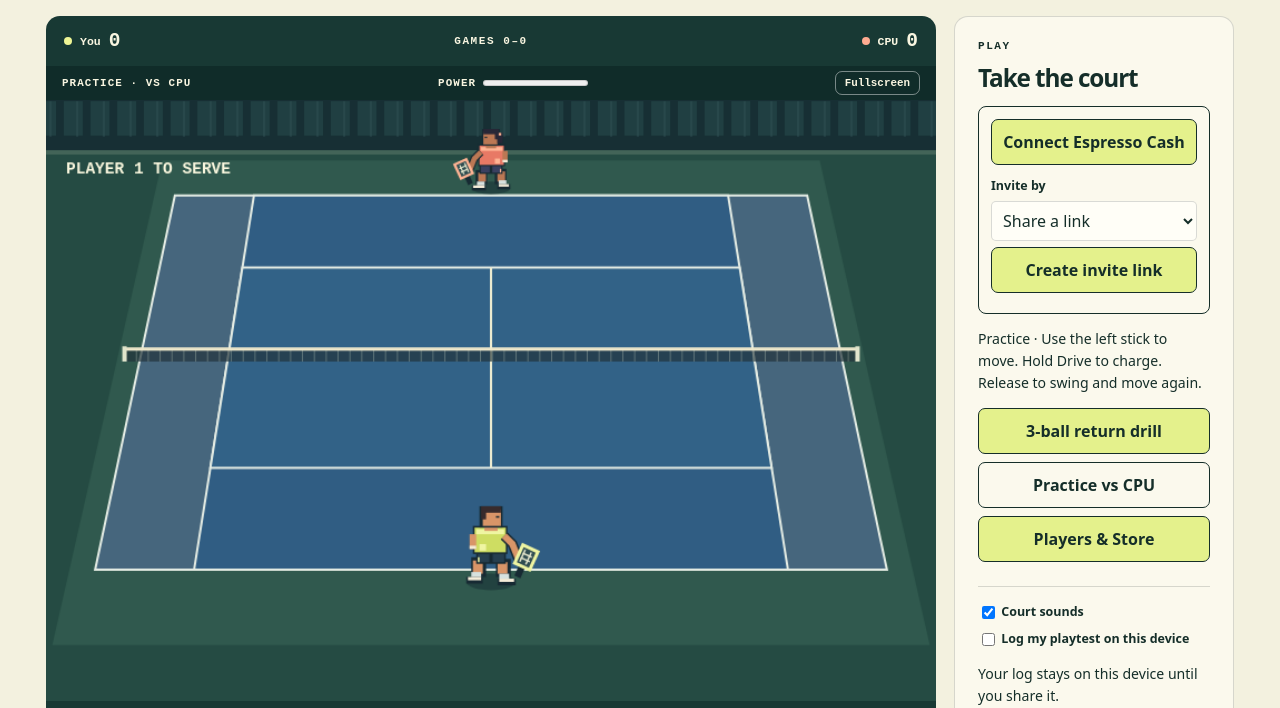
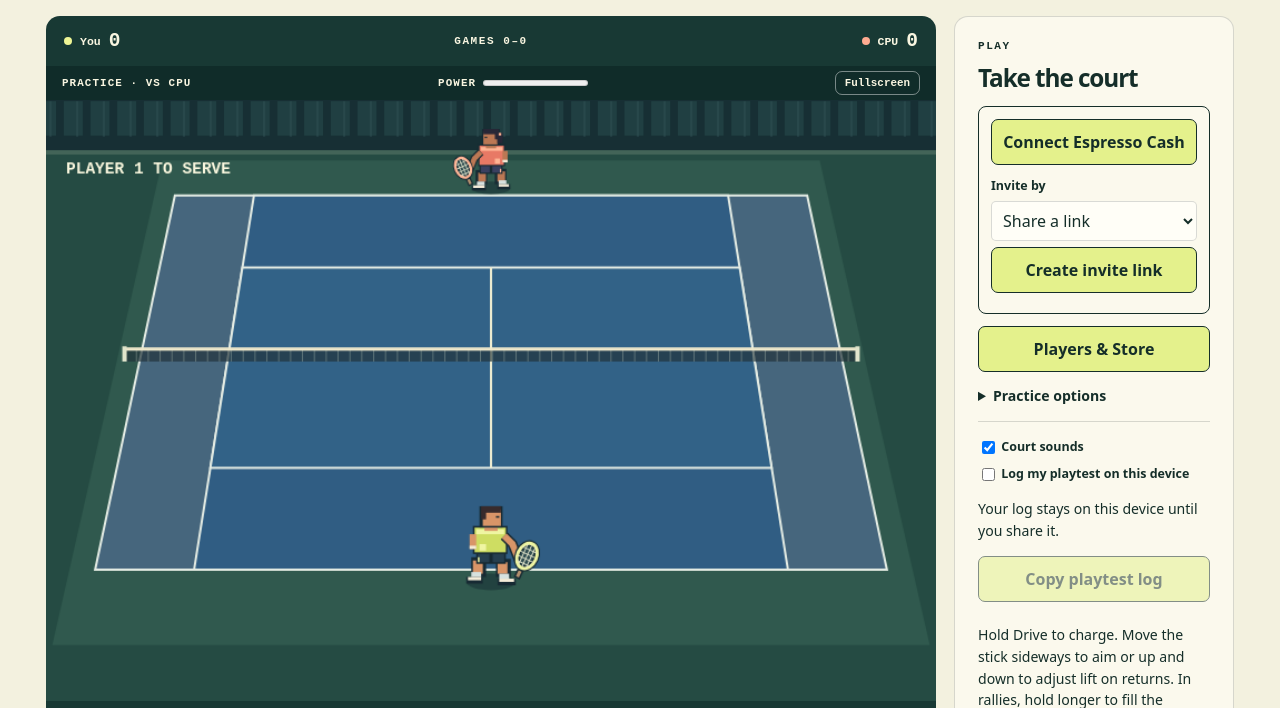
Before and after one commit to romeo4934/jimmy, a plain HTML site: page index.html in a window 1280 px wide. Shown: the part 72-780 px from the top of the page. Drawn offline with Linux system fonts and the light colour scheme.

Commit message:
Simplify practice controls and round racket frames

```diff
--- a/app.js
+++ b/app.js
@@ -1,6 +1,6 @@
 import { setupEspresso } from './espresso.js?v=roster';
 import { cpuInput, drivePreview, maxRallyPower, newMatch, step } from './tennis.js?v=timing-flow';
-import { drawPlayerPreview, makeRenderer } from './render.js?v=roster';
+import { drawPlayerPreview, makeRenderer } from './render.js?v=oval-rackets';
 import { roster, setupStore } from './store.js?v=roster';
 
 import { connectionLog, courtSound, playLog } from './feedback.js?v=rooms-diagnostics';
@@ -10,6 +10,8 @@ const court = byId('court');
 const game = byId('game');
 const courtMode = byId('court-mode');
 const espressoPanel = byId('espresso-invite');
+const practiceOptions = byId('practice-options');
+const practiceButton = byId('practice');
 const fullscreen = byId('fullscreen');
 const stick = byId('move-stick');
 const render = makeRenderer(court);
@@ -200,7 +202,9 @@ function lobby(message) {
   espressoPanel.hidden = false;
   byId('open-store').hidden = false;
   byId('reset').hidden = !espressoLobby.isInvitePage;
-  byId('practice').hidden = byId('drill').hidden = false;
+  practiceOptions.hidden = false;
+  practiceOptions.open = false;
+  practiceButton.textContent = 'Play vs CPU';
   byId('score').hidden = true;
   byId('drill-progress').hidden = true;
   byId('status').textContent = message || (espressoLobby.isInvitePage ? '' : 'Start a practice match or invite a friend to play online.');
@@ -218,6 +222,7 @@ function enter(message, focus = true, drill = false) {
   localShot = remoteShot = null;
   sentInput = undefined;
   byId('status').textContent = message;
+  practiceButton.textContent = !peer && !drill ? 'Restart practice' : 'Play vs CPU';
   const opponent = peer ? opponentName : 'CPU';
   byId('p1-name').textContent = view === 0 ? 'You' : opponent;
   byId('p2-name').textContent = view === 1 ? 'You' : opponent;
@@ -233,7 +238,7 @@ function showSession(message) {
   byId('score').hidden = true;
   byId('drill-progress').hidden = true;
   byId('status').textContent = message;
-  byId('practice').hidden = byId('drill').hidden = true;
+  practiceOptions.hidden = true;
   byId('reset').hidden = false;
 }
 
@@ -331,10 +336,13 @@ function createPeer(index) {
   return connection;
 }
 
-byId('practice').onclick = () => {
-  enter('Practice · Use the left stick to move. Hold Drive to charge. Release to swing and move again.', true);
+practiceButton.onclick = () => {
+  practiceOptions.open = false;
+  enter('');
+  game.scrollIntoView({ block: 'start' });
 };
 byId('drill').onclick = () => {
+  practiceOptions.open = false;
   if (byId('sound-enabled').checked) audio.unlock();
   enter('Return drill · Read the bounce marker, hold Drive, then release near contact.', true, true);
   game.scrollIntoView({ block: 'start' });
@@ -500,7 +508,7 @@ function start() {
     }
     return;
   }
-  enter('Practice · Use the left stick to move. Hold Drive to charge. Release to swing and move again.', false);
+  enter('', false);
 }
 start();
 if (espressoLobby.isInvitePage) void espressoLobby.joinAccepted();
--- a/index.html
+++ b/index.html
@@ -5,7 +5,7 @@
 <meta name="viewport" content="width=device-width, initial-scale=1, viewport-fit=cover">
 <meta name="description" content="A retro, two-player browser tennis game.">
 <title>Baseline Club</title>
-<link rel="stylesheet" href="./style.css?v=store">
+<link rel="stylesheet" href="./style.css?v=practice-options">
 </head>
 <body>
 <main>
@@ -55,9 +55,12 @@
 </section>
 <p id="status" role="status">Start a practice match or invite a friend to play online.</p>
 <button id="reset" hidden>Back to lobby</button>
-<button id="drill">3-ball return drill</button>
-<button id="practice">Practice vs CPU</button>
 <button id="open-store" type="button">Players &amp; Store</button>
+<details id="practice-options" class="practice-options">
+<summary>Practice options</summary>
+<button id="practice" type="button">Play vs CPU</button>
+<button id="drill" type="button">3-ball return drill</button>
+</details>
 <hr>
 <div class="playtest-controls">
 <label><input id="sound-enabled" type="checkbox" checked> Court sounds</label>
@@ -92,6 +95,6 @@
   }
 </script>
 <script defer src="https://connect.espressocash.com/sdk.js?v=goodies"></script>
-<script type="module" src="./app.js?v=store"></script>
+<script type="module" src="./app.js?v=practice-options"></script>
 </body>
 </html>
--- a/render.js
+++ b/render.js
@@ -63,13 +63,23 @@ function drawAthlete(ctx, player, stride, raised, followThrough, direction) {
   ctx.stroke();
   ctx.translate(racketX, racketY);
   ctx.rotate(.43);
-  rect(ink, -2, 3, 4, 9);
-  rect(trim, -6, -8, 12, 14);
-  rect('#304d51', -4, -6, 8, 10);
-  rect('#e5e7cd', -3, -5, 1, 8);
-  rect('#e5e7cd', 1, -5, 1, 8);
-  rect('#e5e7cd', -3, -3, 6, 1);
-  rect('#e5e7cd', -3, 0, 6, 1);
+  rect(ink, -2, 4, 4, 9);
+  rect('#b4916f', -1, 8, 2, 4);
+  ctx.beginPath();
+  ctx.ellipse(0, -2, 5.8, 8, 0, 0, Math.PI * 2);
+  ctx.fillStyle = '#304d51';
+  ctx.fill();
+  ctx.strokeStyle = ink;
+  ctx.lineWidth = 3.5;
+  ctx.stroke();
+  ctx.strokeStyle = trim;
+  ctx.lineWidth = 2;
+  ctx.stroke();
+  ctx.save();
+  ctx.clip();
+  for (const x of [-2.5, 0, 2.5]) rect('#e5e7cd', x - .3, -9, .6, 14);
+  for (const y of [-6, -3, 0, 3]) rect('#e5e7cd', -5, y - .3, 10, .6);
+  ctx.restore();
   ctx.restore();
 }
 
--- a/style.css
+++ b/style.css
@@ -99,3 +99,8 @@ canvas{touch-action:none;-webkit-touch-callout:none;user-select:none;-webkit-use
 .store-roster p{margin:2px 0 7px}
 .store-roster button{margin:0;padding:6px 4px}
 @media (min-width:570px){.store-roster{grid-template-columns:repeat(4,minmax(0,1fr))}}
+
+#status:empty{display:none}
+.practice-options{margin-top:6px}
+.practice-options summary{cursor:pointer;font-size:.88rem;font-weight:750}
+.practice-options button:first-of-type{margin-top:8px}
```
